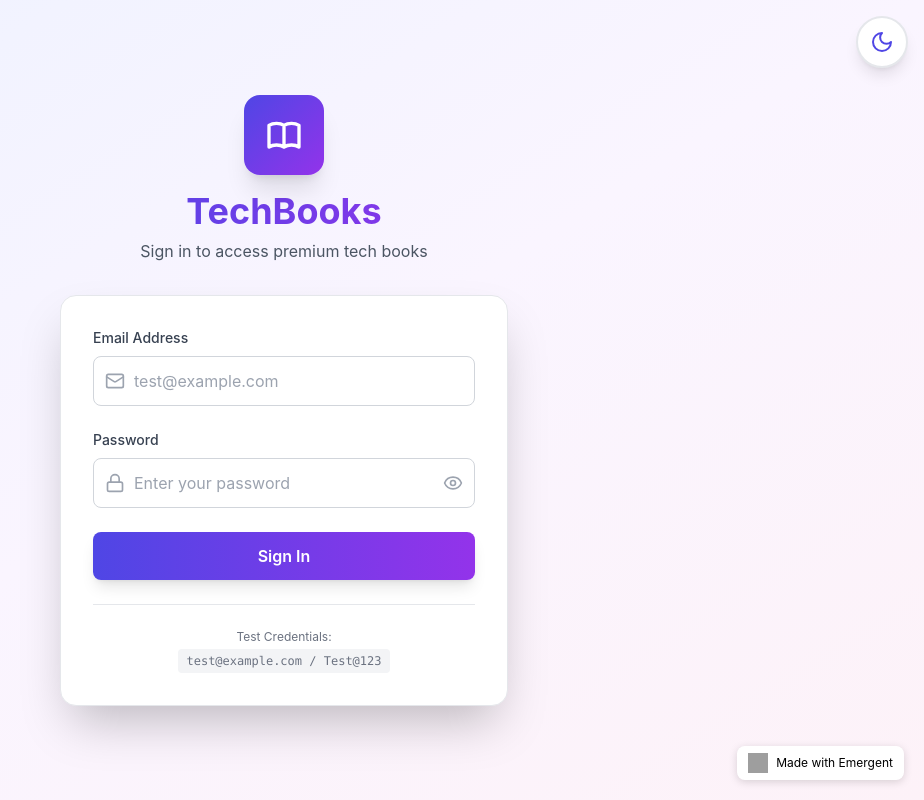
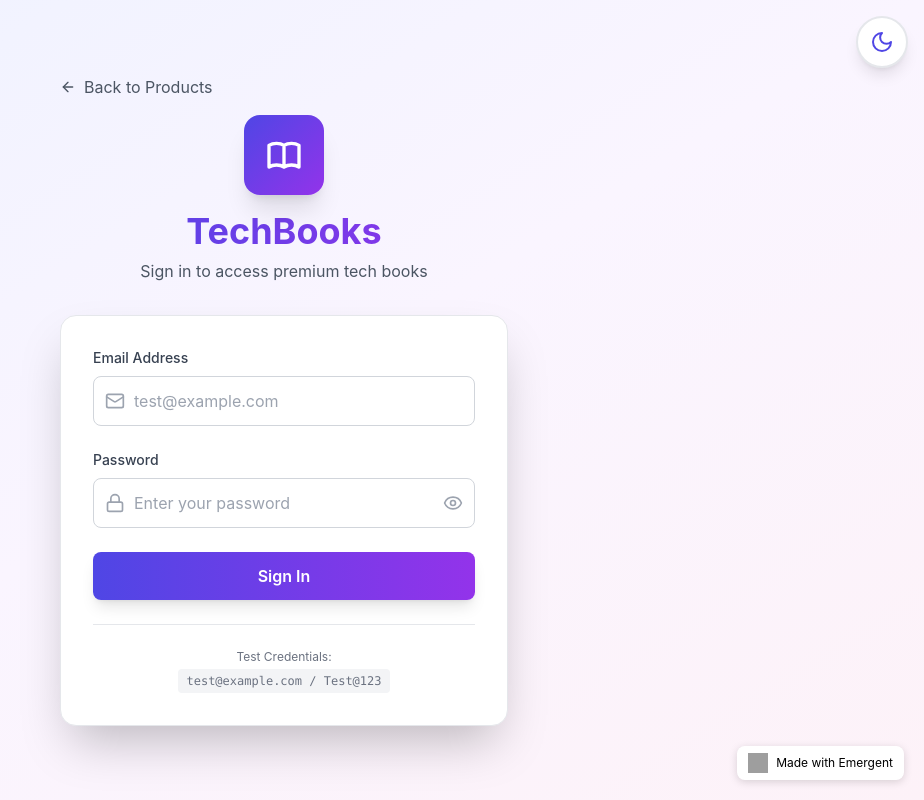
Before and after one commit to JustAd8/book-vendor-webapp, a React (Create React App) app in the folder frontend/: page / in a window 1280 px wide. Both pictures are taken after a click on the button "Sign In". Shown: the whole page, without its empty margins (356-1280 px from the left). Built offline with nearby package versions, Linux system fonts and the light colour scheme; grey boxes are pictures that could not be loaded.

Commit message:
auto-commit for b67fd78a-54ca-462c-b551-bb33352f5cc7

```diff
--- a/frontend/src/components/Login.js
+++ b/frontend/src/components/Login.js
@@ -71,6 +71,17 @@ const Login = ({ onBackToProducts }) => {
   return (
     <div className="min-h-screen flex items-center justify-center bg-gradient-to-br from-indigo-50 via-purple-50 to-pink-50 dark:from-gray-900 dark:via-purple-900/20 dark:to-gray-800 px-4 transition-colors duration-300">
       <div className="max-w-md w-full">
+        {/* Back Button */}
+        {onBackToProducts && (
+          <button
+            onClick={onBackToProducts}
+            className="mb-4 flex items-center gap-2 text-gray-600 dark:text-gray-400 hover:text-indigo-600 dark:hover:text-indigo-400 transition-colors"
+          >
+            <ArrowLeft className="w-4 h-4" />
+            <span>Back to Products</span>
+          </button>
+        )}
+
         {/* Logo and Brand */}
         <div className="text-center mb-8">
           <div className="inline-flex items-center justify-center w-20 h-20 bg-gradient-to-br from-indigo-600 to-purple-600 rounded-2xl shadow-xl mb-4 transform hover:rotate-12 transition-transform duration-300">
```
